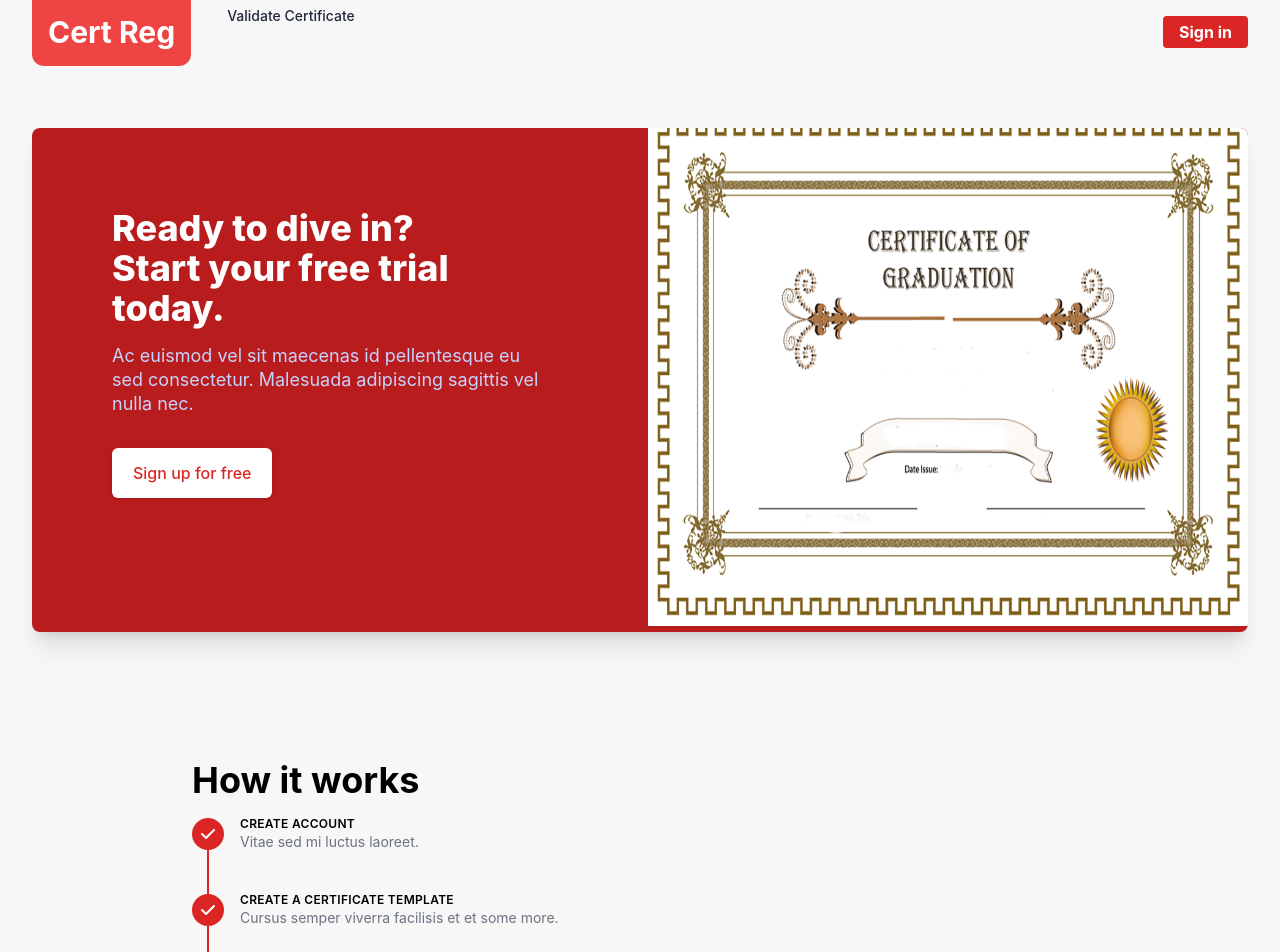
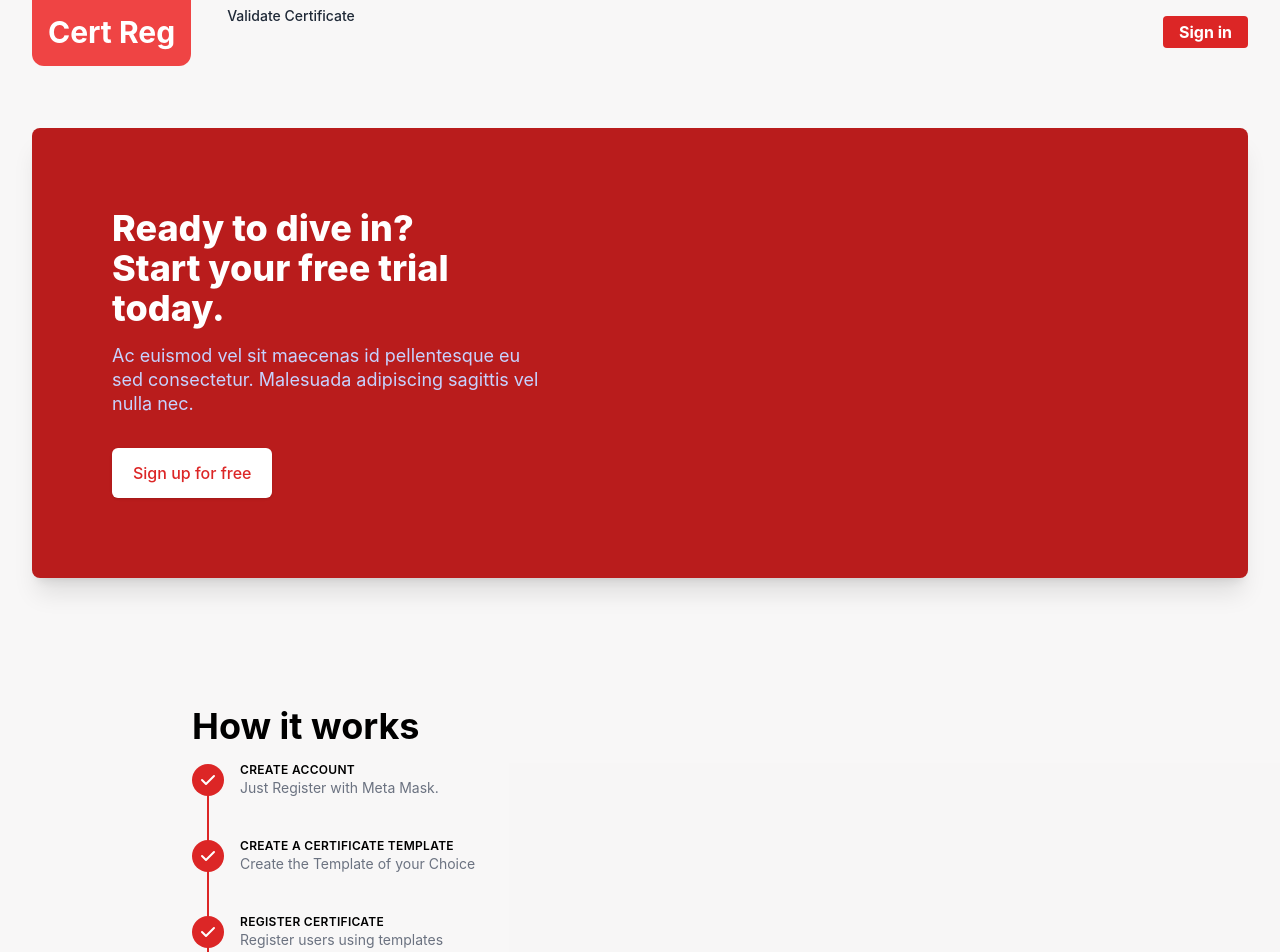
Before and after one commit to Agon269/CertificateRegistrationBlockChain, a Next.js app: page / in a window 1280 px wide. Shown: the top 952 px of the page. Built offline with nearby package versions, Linux system fonts and the light colour scheme.

Commit message:
updated some things

```diff
--- a/components/Steps.js
+++ b/components/Steps.js
@@ -3,19 +3,19 @@ import { CheckIcon } from "@heroicons/react/solid";
 const steps = [
   {
     name: "Create account",
-    description: "Vitae sed mi luctus laoreet.",
+    description: "Just Register with Meta Mask.",
     href: "#",
     status: "complete",
   },
   {
     name: "Create a certificate template",
-    description: "Cursus semper viverra facilisis et et some more.",
+    description: "Create the Template of your Choice",
     href: "#",
     status: "complete",
   },
   {
     name: "Register Certificate",
-    description: "Penatibus eu quis ante.",
+    description: "Register users using templates",
     href: "#",
     status: "complete",
   },
--- a/pages/index.js
+++ b/pages/index.js
@@ -34,7 +34,7 @@ export default function Home() {
                 src="https://tailwindui.com/img/component-images/full-width-with-sidebar.jpg"
                 alt="App screenshot"
               /> */}
-              <Image src={SampleCert} height={2000} width={2300} />
+              {/* <Image src={SampleCert} height={2000} width={2300} /> */}
             </div>
           </div>
         </div>
```
